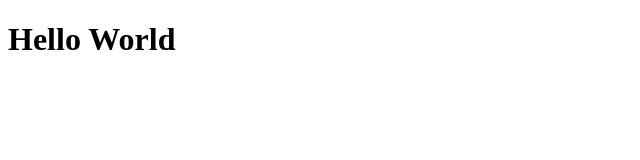
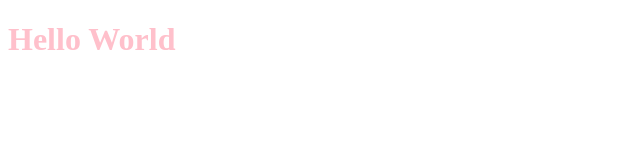
Before and after one commit to RotemTonHilma/symmetrical-spoon, a plain HTML site: page src/index.html in a window 1280 px wide. Shown: the whole page, without its empty margins (0-640 px from the left). Drawn offline with Linux system fonts and the light colour scheme.

Commit message:
link is updated:))

```diff
--- a/src/index.html
+++ b/src/index.html
@@ -5,7 +5,7 @@
     <meta charset="UTF-8">
     <meta name="viewport" content="width=device-width, initial-scale=1.0">
     <title>Document</title>
-    <link rel="stylesheet" href="../style.css">
+    <link rel="stylesheet" href="/src/style.css">
 </head>
 
 <body>
```
